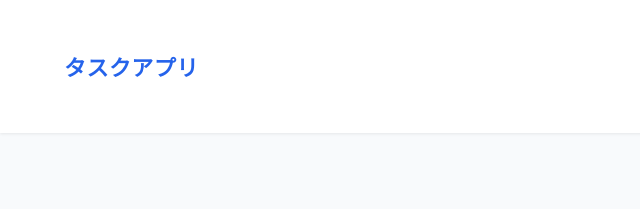
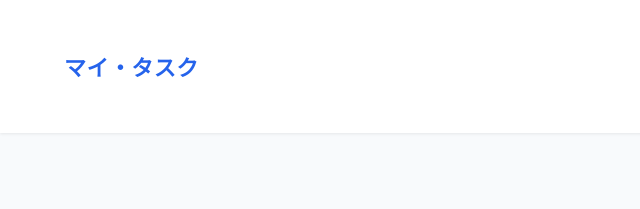
Before and after one commit to tsmjbep303/my-task-app, a plain HTML site: page index.html in a window 1280 px wide. Shown: the top 209 px of the page, 0-640 px from the left. Drawn offline with Linux system fonts and the light colour scheme.

Commit message:
タイトル変更

```diff
--- a/index.html
+++ b/index.html
@@ -3,7 +3,7 @@
 <head>
   <meta charset="UTF-8">
   <meta name="viewport" content="width=device-width, initial-scale=1.0">
-  <title>タスクアプリ</title>
+  <title>マイ・タスク</title>
   <link rel="preconnect" href="https://fonts.googleapis.com">
   <link rel="preconnect" href="https://fonts.gstatic.com" crossorigin>
   <link href="https://fonts.googleapis.com/css2?family=Noto+Sans+JP:wght@400;500;600;700&display=swap" rel="stylesheet">
@@ -13,7 +13,7 @@
   <div class="app-wrap">
   <!-- ヘッダー: アプリのロゴやナビゲーションを置く領域 -->
   <header class="header">
-    <h1 class="header__title">タスクアプリ</h1>
+    <h1 class="header__title">マイ・タスク</h1>
   </header>
 
   <!-- メインコンテンツ: ページの中心となるコンテンツ領域 -->
```
